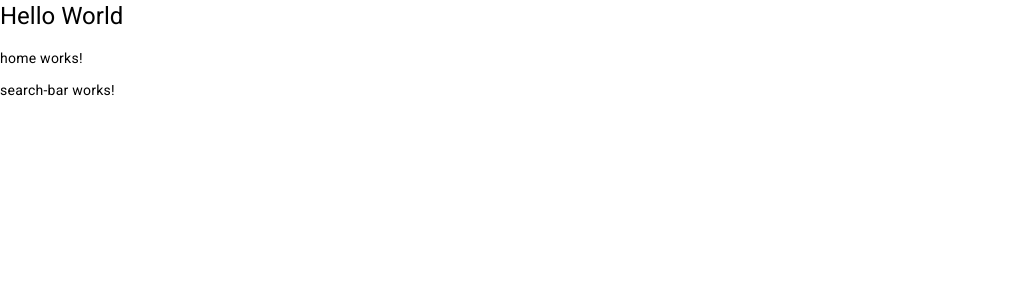
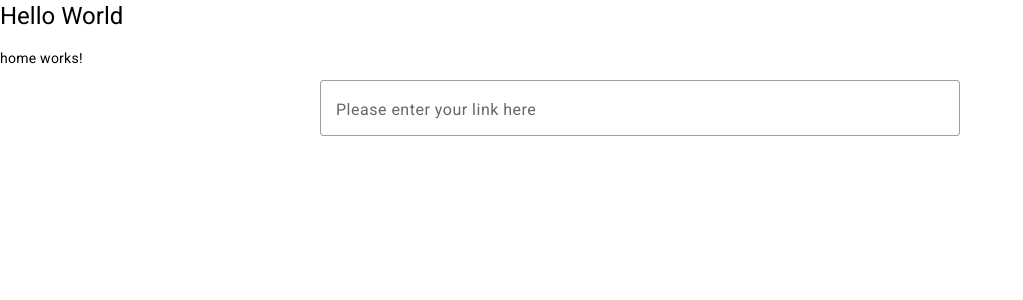
Before and after one commit to KajetanKisielewski/video-app-angular, an Angular app in the folder video-app-angular/: page / in a window 1280 px wide. Shown: the top 300 px of the page, without its empty margins (0-1023 px from the left). Built offline with nearby package versions, Linux system fonts and the light colour scheme.

Commit message:
searchBar component added

```diff
--- a/video-app-angular/src/app/home/home.module.ts
+++ b/video-app-angular/src/app/home/home.module.ts
@@ -1,5 +1,7 @@
 import { NgModule } from '@angular/core';
 import { CommonModule } from '@angular/common';
+import { MatFormFieldModule } from '@angular/material/form-field';
+import { MatInputModule } from '@angular/material/input';
 
 import { HomeComponent } from './home.component';
 import { SearchBarComponent } from './search-bar/search-bar.component';
@@ -10,7 +12,9 @@ import { SearchBarComponent } from './search-bar/search-bar.component';
     SearchBarComponent
   ],
   imports: [
-    CommonModule
+    CommonModule,
+    MatFormFieldModule,
+    MatInputModule
   ],
   exports: [
     HomeComponent,
--- a/video-app-angular/src/app/home/search-bar/search-bar.component.html
+++ b/video-app-angular/src/app/home/search-bar/search-bar.component.html
@@ -1 +1,6 @@
-<p>search-bar works!</p>
+<div class="wrap">
+  <mat-form-field appearance="outline" class="form">
+    <mat-label>Please enter your link here</mat-label>
+    <input matInput />
+  </mat-form-field>
+</div>
--- a/video-app-angular/src/app/home/search-bar/search-bar.component.scss
+++ b/video-app-angular/src/app/home/search-bar/search-bar.component.scss
@@ -0,0 +1,8 @@
+.wrap {
+    display: flex;
+    justify-content: center;
+
+    .form {
+        width: 50%;
+    }
+}
```
